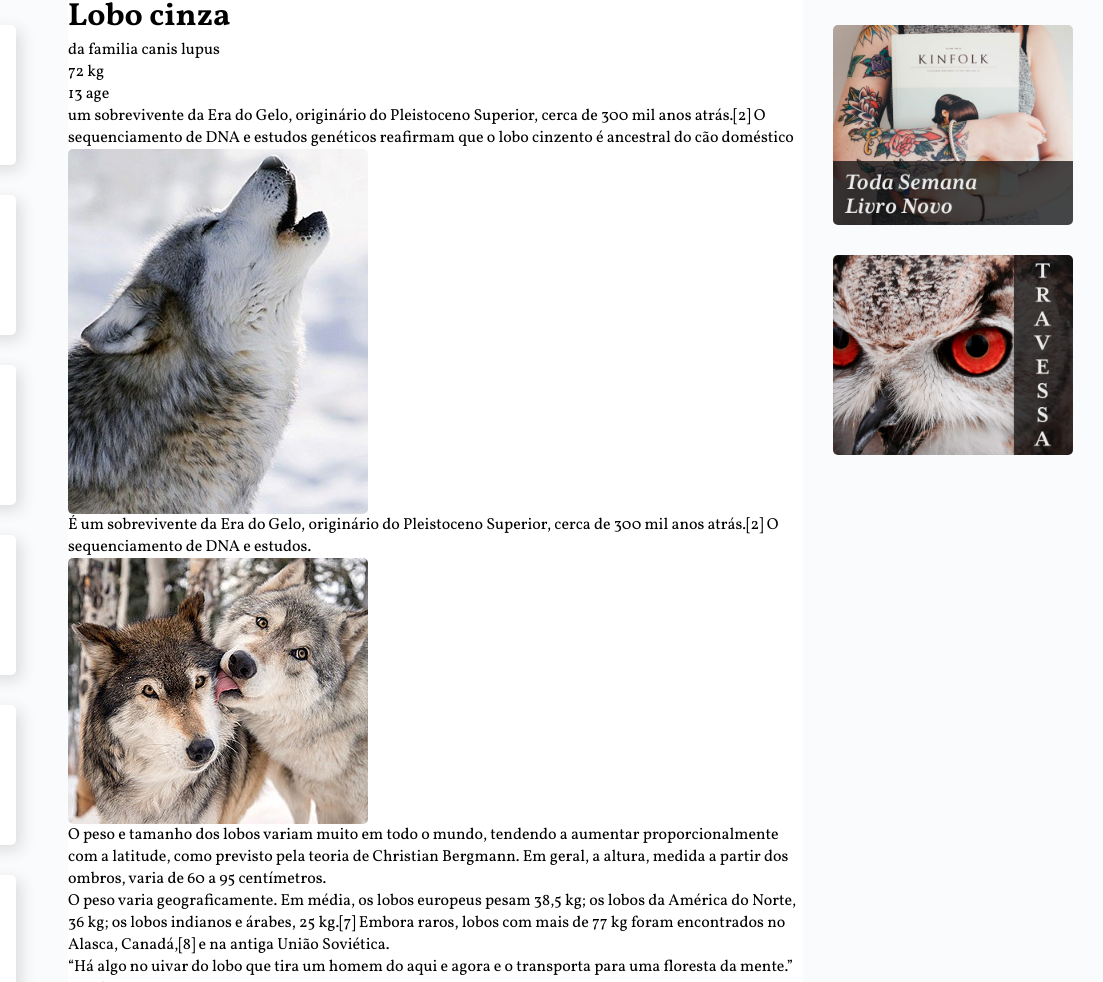
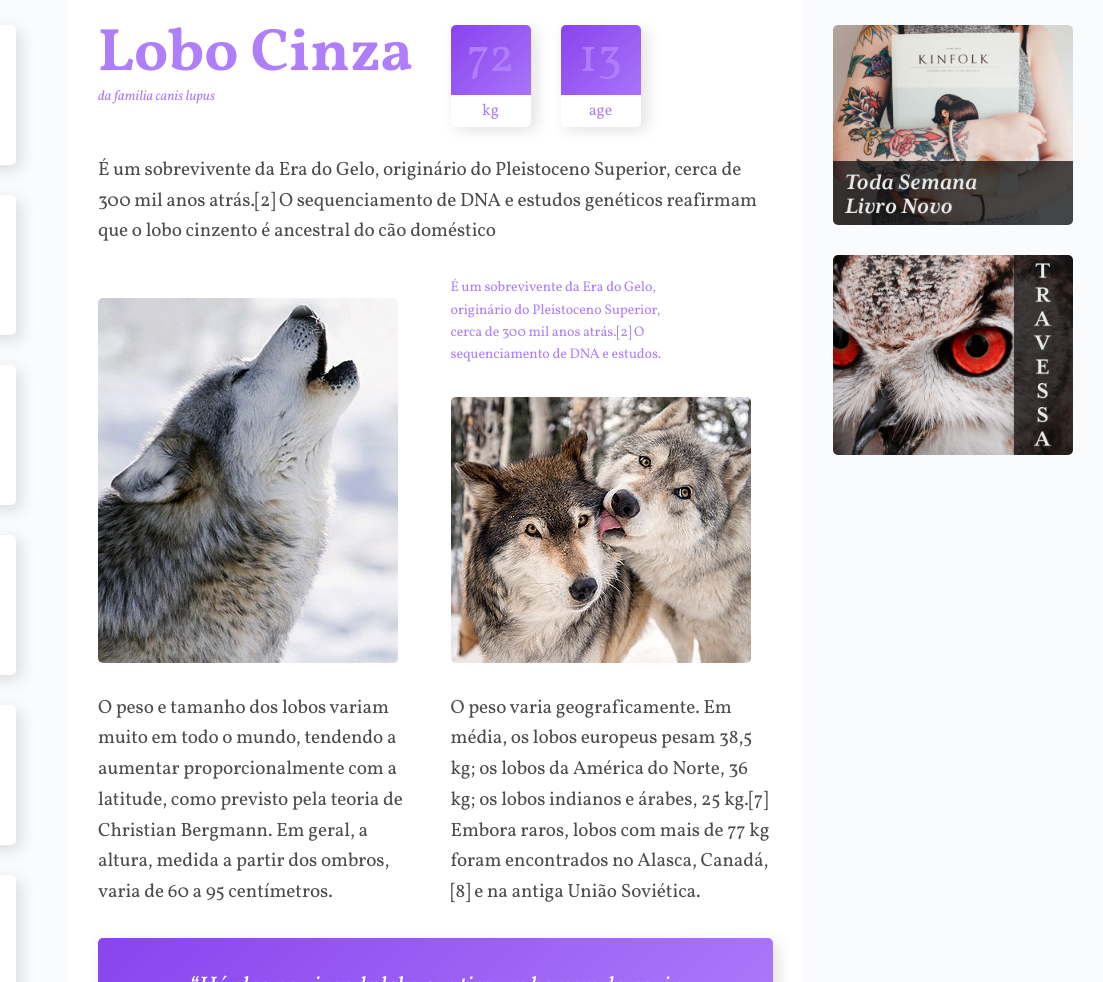
Before and after one commit to guixavier77/wildbest, a plain HTML site: page index.html in a window 1280 px wide. Shown: the part 110-1092 px from the top of the page, 177-1280 px from the left. Drawn offline with Linux system fonts and the light colour scheme.

Commit message:
estilizacao do conteudo

```diff
--- a/css/style.css
+++ b/css/style.css
@@ -85,6 +85,119 @@ img {
 /* ESTILOS CONTEUDO */
 .content {
   grid-area: content;
+  max-width: 900px;
+  margin: 0 auto;
+  padding: 30px;
+  display: grid;
+  grid-template-columns: 1fr 1fr;
+  gap: 30px;
+}
+
+.col-wide {
+  grid-column: 1 / -1;
+}
+
+.imagem-1 {
+  grid-row: span 2;
+  align-self: end;
+}
+
+.imagem-2 {
+  align-self: end;
+}
+/* ESTILOS CONTENT */
+
+p {
+  font-size: 1.2em;
+  line-height: 1.6;
+  letter-spacing: -0.005em;
+  color: rgba(0, 0, 0, 0.7);
+}
+
+.informacoes p + p {
+  margin-top: 30px;
+}
+
+/* TITULO */
+
+.titulo {
+  color: #b07dfb;
+}
+
+.titulo h1 {
+  font-size: 3.75em;
+  line-height: 1;
+  font-weight: 700;
+}
+
+.titulo span {
+  font-size: 0.875em;
+  font-style: italic;
+}
+
+/* CARACTERISTICAS */
+
+.caracteristicas {
+  display: flex;
+  align-items: flex-start;
+}
+
+.caracteristicas > div {
+  width: 80px;
+  text-align: center;
+  background: linear-gradient(135deg, #8844ee, #b07dfb);
+  border-radius: 5px;
+  box-shadow: 5px 5px 15px 0px rgba(44, 44, 44, 0.15);
+  position: relative;
+}
+
+.caracteristicas > div:first-child {
+  margin-right: 30px;
+}
+
+.caracteristicas span {
+  display: block;
+  color: #b07dfb;
+}
+
+.numero {
+  font-size: 3em;
+  line-height: 1;
+  margin: 10px auto;
+}
+
+.rotulo {
+  background: #fff;
+  border-radius: 0 0 5px 5px;
+  padding: 5px 0;
+  position: relative;
+  top: 2px;
+}
+.destaque {
+  font-size: 0.875em;
+  color: #b07dfb;
+  max-width: 16em;
+}
+
+.citacao,
+.atributos {
+  padding: 30px;
+  border-radius: 5px;
+  box-shadow: 5px 5px 15px 0px rgba(44, 44, 44, 0.15);
+  background: linear-gradient(135deg, #8844ee, #b07dfb);
+}
+
+.citacao p {
+  font-size: 1.5em;
+  font-style: italic;
+  text-align: center;
+  max-width: 500px;
+  margin: 0 auto;
+  color: #fff;
+}
+
+.atributos li {
+  color: #fff;
 }
 
 /* ESTILOS ANUNCIOS */
@@ -94,7 +207,7 @@ img {
   display: grid;
   align-content: start;
   padding: 30px;
-  grid-gap: 30px;
+  gap: 30px;
 }
 
 /* ESTILOS FOOTER */
--- a/index.html
+++ b/index.html
@@ -40,7 +40,7 @@
 
     <main class="content">
       <div class="titulo">
-        <h1>Lobo cinza</h1>
+        <h1>Lobo Cinza</h1>
         <span>da familia canis lupus</span>
       </div>
 
@@ -55,19 +55,19 @@
         </div>
       </div>
 
-      <p>
-        um sobrevivente da Era do Gelo, originário do Pleistoceno Superior, cerca de 300 mil anos atrás.[2] O sequenciamento de DNA e estudos genéticos reafirmam que o lobo cinzento é ancestral do cão doméstico
+      <p class="col-wide">
+        É um sobrevivente da Era do Gelo, originário do Pleistoceno Superior, cerca de 300 mil anos atrás.[2] O sequenciamento de DNA e estudos genéticos reafirmam que o lobo cinzento é ancestral do cão doméstico
       </p>
 
-      <img src="img/wolf1.jpg" alt="Wolf 1">
-      <p>É um sobrevivente da Era do Gelo, originário do Pleistoceno Superior, cerca de 300 mil anos atrás.[2] O sequenciamento de DNA e estudos.</p>
+      <img class="imagem-1" src="img/wolf1.jpg" alt="Wolf 1">
+      <p class="destaque">É um sobrevivente da Era do Gelo, originário do Pleistoceno Superior, cerca de 300 mil anos atrás.[2] O sequenciamento de DNA e estudos.</p>
 
-      <img src="img/wolf2.jpg" alt="Wolf 2">
+      <img class="imagem-2" src="img/wolf2.jpg" alt="Wolf 2">
       <p>O peso e tamanho dos lobos variam muito em todo o mundo, tendendo a aumentar proporcionalmente com a latitude, como previsto pela teoria de Christian Bergmann. Em geral, a altura, medida a partir dos ombros, varia de 60 a 95 centímetros.</p>
 
       <p>O peso varia geograficamente. Em média, os lobos europeus pesam 38,5 kg; os lobos da América do Norte, 36 kg; os lobos indianos e árabes, 25 kg.[7] Embora raros, lobos com mais de 77 kg foram encontrados no Alasca, Canadá,[8] e na antiga União Soviética.</p>
 
-      <blockquote class="citacao">
+      <blockquote class="citacao col-wide">
         <p>“Há algo no uivar do lobo que tira um homem do aqui e agora e o transporta para uma floresta da mente.”</p>
       </blockquote>
 
@@ -85,7 +85,7 @@
         <p>É um sobrevivente da Era do Gelo, originário do Pleistoceno Superior, cerca de 300 mil anos atrás.[2] O sequenciamento de DNA e estudos genéticos reafirmam que o lobo cinzento é ancestral do cão doméstico.</p>
       </div>
 
-      <img src="img/wolf3.jpg" alt="wolf 3">
+      <img class="col-wide" src="img/wolf3.jpg" alt="wolf 3">
     </main>
 
     <aside class="anuncios">
```
